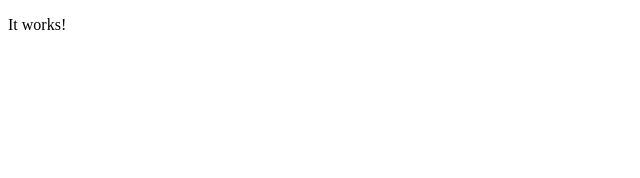
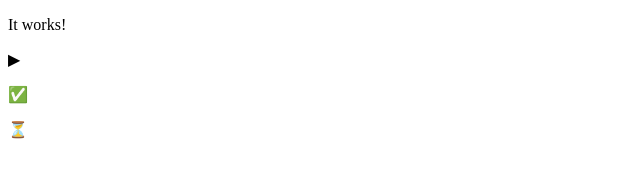
Before and after one commit to lanc4r/lanc4r.github.io, a plain HTML site: page ces_pge/index.html in a window 1280 px wide. Shown: the full height of the page, 0-640 px from the left. Drawn offline with Linux system fonts and the light colour scheme.

Commit message:
测试图标能否正常现实

```diff
--- a/ces_pge/index.html
+++ b/ces_pge/index.html
@@ -7,5 +7,8 @@
 </head>
 <body>
 	<p>It works!</p>
+	<p> ▶ </p>
+	<p> ✅ </p>
+	<p> ⏳ </p>
 </body>
 </html>
```
